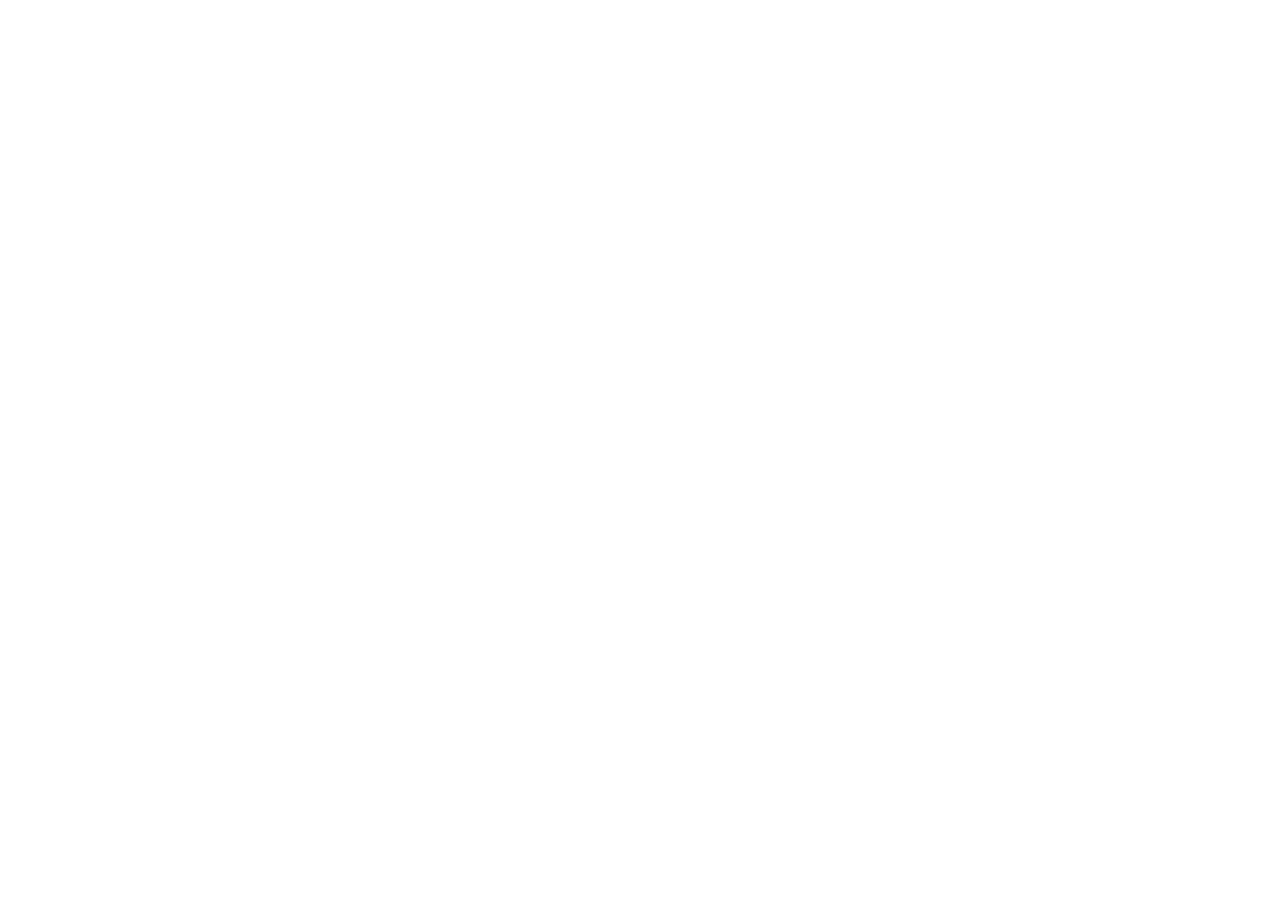
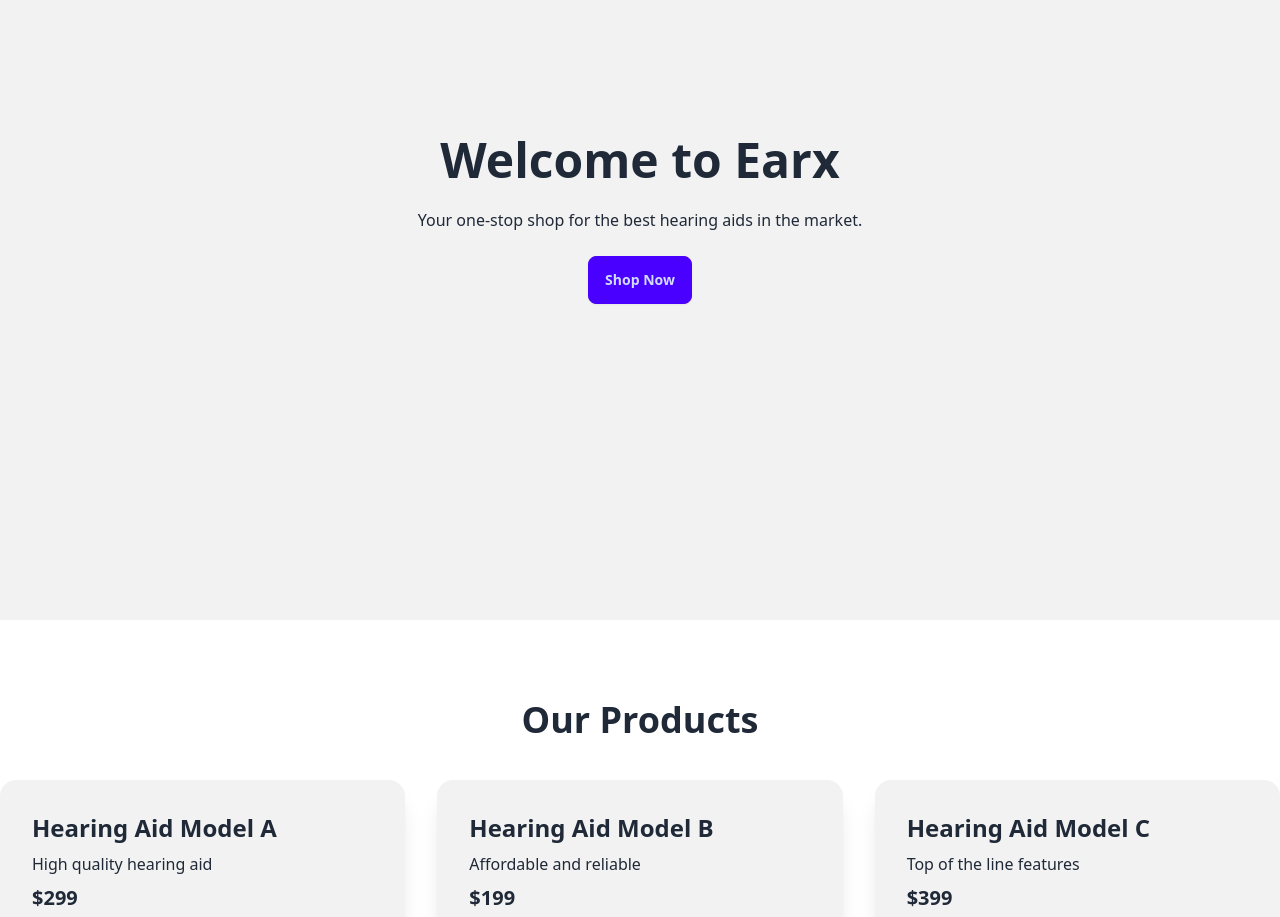
Before and after one commit to GPT-Engineer-App/hear-aid-shop, a React (Vite) app: page / in a window 1280 px wide. Shown: the part 180-1097 px from the top of the page. Before the commit the page ends 800 px from the top, so only its background shows below. Built offline with nearby package versions, Linux system fonts and the light colour scheme.

Commit message:
Create initial layout for Earx landing page with HeroSection, ProductShowcase, Testimonials, and ContactForm components.

```diff
--- a/src/App.jsx
+++ b/src/App.jsx
@@ -1,8 +1,17 @@
+import React from 'react';
+import HeroSection from './components/HeroSection';
+import ProductShowcase from './components/ProductShowcase';
+import Testimonials from './components/Testimonials';
+import ContactForm from './components/ContactForm';
+
 function App() {
   return (
-    <>
-      <h1 className="text-3xl font-bold underline">Hello world!</h1>
-    </>
+    <div className="App">
+      <HeroSection />
+      <ProductShowcase />
+      <Testimonials />
+      <ContactForm />
+    </div>
   );
 }
 
--- /dev/null
+++ b/src/components/ContactForm.jsx
@@ -0,0 +1,36 @@
+import React from 'react';
+
+const ContactForm = () => {
+  return (
+    <section className="contact-form py-20 bg-base-100">
+      <div className="container mx-auto">
+        <h2 className="text-4xl font-bold text-center mb-10">Get in Touch</h2>
+        <form className="max-w-lg mx-auto">
+          <div className="form-control mb-4">
+            <label className="label">
+              <span className="label-text">Name</span>
+            </label>
+            <input type="text" placeholder="Your Name" className="input input-bordered" />
+          </div>
+          <div className="form-control mb-4">
+            <label className="label">
+              <span className="label-text">Email</span>
+            </label>
+            <input type="email" placeholder="Your Email" className="input input-bordered" />
+          </div>
+          <div className="form-control mb-4">
+            <label className="label">
+              <span className="label-text">Message</span>
+            </label>
+            <textarea placeholder="Your Message" className="textarea textarea-bordered"></textarea>
+          </div>
+          <div className="form-control mt-6">
+            <button className="btn btn-primary">Send Message</button>
+          </div>
+        </form>
+      </div>
+    </section>
+  );
+};
+
+export default ContactForm;
--- /dev/null
+++ b/src/components/HeroSection.jsx
@@ -0,0 +1,17 @@
+import React from 'react';
+
+const HeroSection = () => {
+  return (
+    <section className="hero min-h-screen bg-base-200">
+      <div className="hero-content text-center">
+        <div className="max-w-md">
+          <h1 className="text-5xl font-bold">Welcome to Earx</h1>
+          <p className="py-6">Your one-stop shop for the best hearing aids in the market.</p>
+          <button className="btn btn-primary">Shop Now</button>
+        </div>
+      </div>
+    </section>
+  );
+};
+
+export default HeroSection;
--- /dev/null
+++ b/src/components/ProductShowcase.jsx
@@ -0,0 +1,31 @@
+import React from 'react';
+
+const products = [
+  { id: 1, name: 'Hearing Aid Model A', description: 'High quality hearing aid', price: '$299' },
+  { id: 2, name: 'Hearing Aid Model B', description: 'Affordable and reliable', price: '$199' },
+  { id: 3, name: 'Hearing Aid Model C', description: 'Top of the line features', price: '$399' },
+];
+
+const ProductShowcase = () => {
+  return (
+    <section className="product-showcase py-20 bg-base-100">
+      <div className="container mx-auto">
+        <h2 className="text-4xl font-bold text-center mb-10">Our Products</h2>
+        <div className="grid grid-cols-1 md:grid-cols-3 gap-8">
+          {products.map(product => (
+            <div key={product.id} className="card bg-base-200 shadow-xl">
+              <div className="card-body">
+                <h3 className="text-2xl font-bold">{product.name}</h3>
+                <p>{product.description}</p>
+                <p className="text-xl font-semibold">{product.price}</p>
+                <button className="btn btn-primary mt-4">Buy Now</button>
+              </div>
+            </div>
+          ))}
+        </div>
+      </div>
+    </section>
+  );
+};
+
+export default ProductShowcase;
--- /dev/null
+++ b/src/components/Testimonials.jsx
@@ -0,0 +1,29 @@
+import React from 'react';
+
+const testimonials = [
+  { id: 1, name: 'John Doe', feedback: 'These hearing aids changed my life!' },
+  { id: 2, name: 'Jane Smith', feedback: 'Excellent quality and great customer service.' },
+  { id: 3, name: 'Sam Wilson', feedback: 'Affordable and reliable, highly recommend!' },
+];
+
+const Testimonials = () => {
+  return (
+    <section className="testimonials py-20 bg-base-200">
+      <div className="container mx-auto">
+        <h2 className="text-4xl font-bold text-center mb-10">What Our Customers Say</h2>
+        <div className="grid grid-cols-1 md:grid-cols-3 gap-8">
+          {testimonials.map(testimonial => (
+            <div key={testimonial.id} className="card bg-base-100 shadow-xl">
+              <div className="card-body">
+                <p className="text-xl italic">"{testimonial.feedback}"</p>
+                <p className="text-right mt-4">- {testimonial.name}</p>
+              </div>
+            </div>
+          ))}
+        </div>
+      </div>
+    </section>
+  );
+};
+
+export default Testimonials;
```
